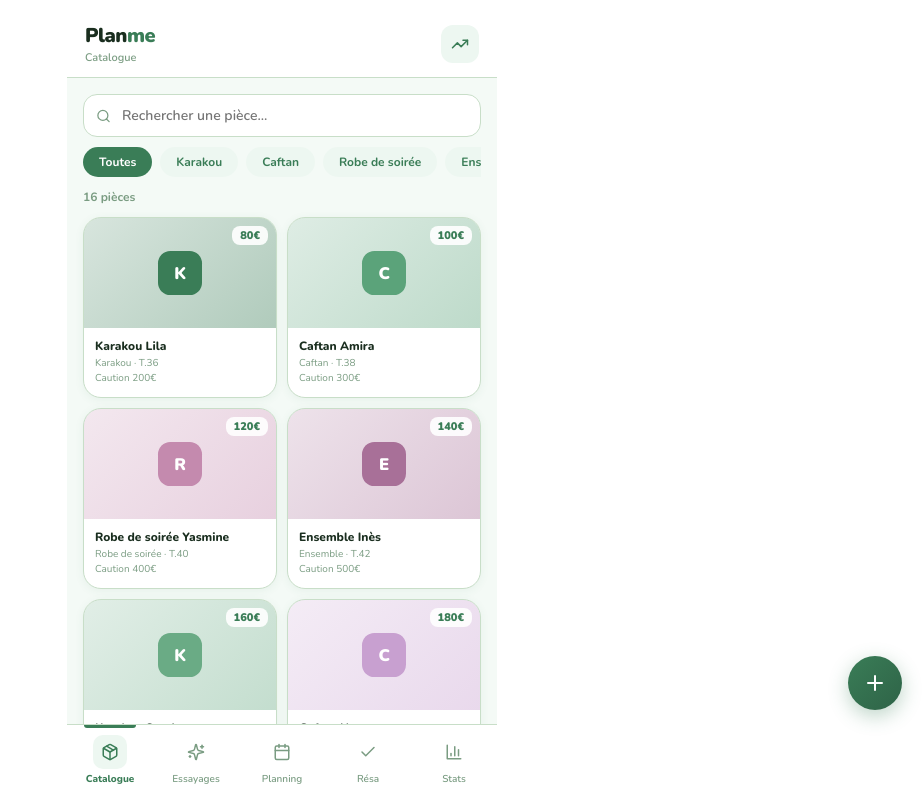
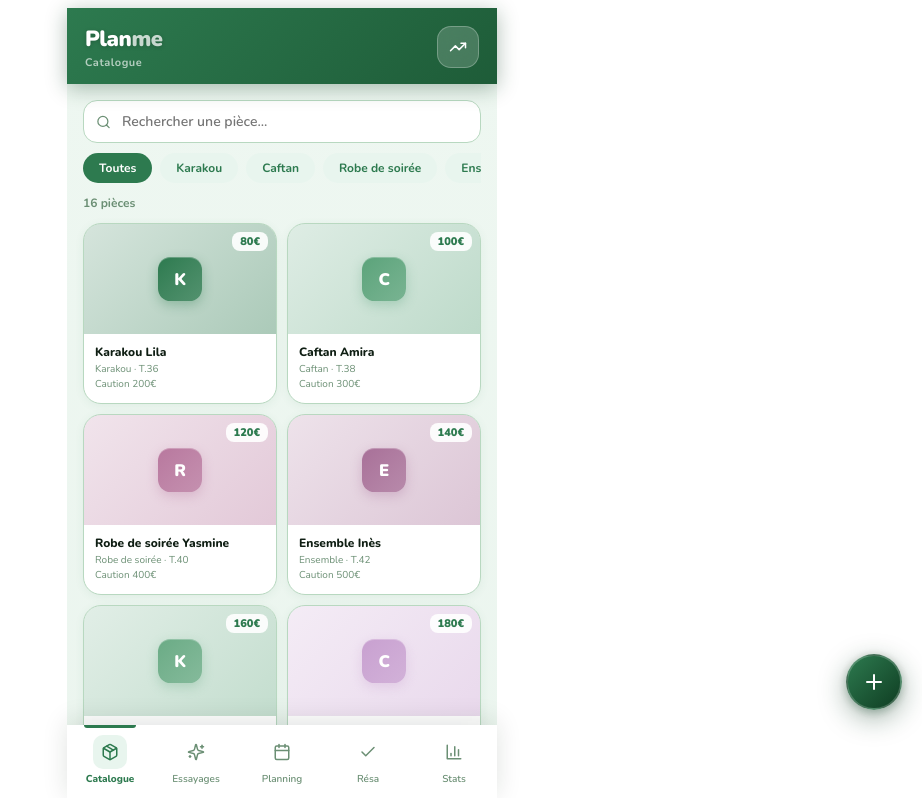
Before and after one commit to PLANME-code/planme, a React (Create React App) app: page / in a window 1280 px wide. Shown: the top 798 px of the page, without its empty margins (358-1280 px from the left). Built offline with nearby package versions, Linux system fonts and the light colour scheme.

Commit message:
Refactor color tokens and improve component styles
Updated color tokens and styles for components, including Avatar, Badge, TapCard, BtnPrimary, and FAB. Enhanced UI with gradients and improved accessibility features.

```diff
--- a/src/App.js
+++ b/src/App.js
@@ -8,11 +8,12 @@ import {
 
 // ─── TOKENS ─────────────────────────────────────────────────
 const T = {
-  vert:"#3A7D57", vert2:"#2E6347", vertL:"#EDF7F1", vertM:"#C8DEC8",
-  rose:"#C48AAE", roseL:"#F5ECF3", roseM:"#E8C4D8",
-  encre:"#1A2E1F", gris1:"#4A6B52", gris2:"#7A9C82", gris3:"#B8D4BC",
-  fond:"#F4FAF6", blanc:"#FFFFFF",
-  warn:"#E05050", warnL:"#FFF0EC",
+  vert:"#2D7A4F", vert2:"#1E5C38", vert3:"#0F3D22", vertL:"#E8F5EE", vertM:"#B8D8C0",
+  rose:"#B8789E", rose2:"#9A5E84", roseL:"#F5EAF3", roseM:"#DDB8CE",
+  encre:"#0F1E13", gris1:"#3A5C42", gris2:"#6B8F74", gris3:"#A8CCAE",
+  fond:"#EEF7F1", blanc:"#FFFFFF",
+  warn:"#D04040", warnL:"#FFF0EC",
+  gold:"#C8962A",
 };
 
 // ─── DONNÉES ────────────────────────────────────────────────
@@ -74,13 +75,13 @@ const useTap = () => {
 
 // ─── ATOMS ──────────────────────────────────────────────────
 const Avatar=({color,nom,size=42})=>(
-  <div style={{width:size,height:size,borderRadius:size*.28,background:color||T.vert,display:"flex",alignItems:"center",justifyContent:"center",color:"#fff",fontWeight:900,fontSize:size*.38,flexShrink:0,letterSpacing:-0.5}}>
+  <div style={{width:size,height:size,borderRadius:size*.28,background:`linear-gradient(135deg,${color||T.vert},${color||T.vert}BB)`,display:"flex",alignItems:"center",justifyContent:"center",color:"#fff",fontWeight:900,fontSize:size*.38,flexShrink:0,letterSpacing:-0.5,boxShadow:`0 4px 12px ${color||T.vert}55, inset 0 1px 0 rgba(255,255,255,0.25)`}}>
     {nom?.[0]?.toUpperCase()||"?"}
   </div>
 );
 
 const Badge=({label,color=T.vert})=>(
-  <span style={{background:color+"1A",color,fontSize:10,fontWeight:800,padding:"4px 10px",borderRadius:100,whiteSpace:"nowrap",border:`1px solid ${color}33`}}>
+  <span style={{background:`linear-gradient(135deg,${color}22,${color}11)`,color,fontSize:10,fontWeight:800,padding:"4px 10px",borderRadius:100,whiteSpace:"nowrap",border:`1px solid ${color}44`,boxShadow:`0 1px 4px ${color}22`}}>
     {label}
   </span>
 );
@@ -88,7 +89,20 @@ const Badge=({label,color=T.vert})=>(
 const TapCard=({children,onClick,style={}})=>{
   const {pressed,handlers}=useTap();
   return (
-    <div onClick={onClick} {...handlers} style={{background:T.blanc,borderRadius:18,border:`1.5px solid ${T.vertM}`,padding:"14px 16px",marginBottom:10,boxShadow:pressed?"0 1px 4px rgba(58,125,87,0.08)":"0 2px 12px rgba(58,125,87,0.07)",cursor:onClick?"pointer":"default",transform:pressed&&onClick?"scale(0.985)":"scale(1)",transition:"transform .1s, box-shadow .1s",...style}}>
+    <div onClick={onClick} {...handlers} style={{
+      background:`linear-gradient(160deg, ${T.blanc} 0%, #F8FCF9 100%)`,
+      borderRadius:20,
+      border:`1px solid ${T.vertM}88`,
+      padding:"14px 16px",
+      marginBottom:10,
+      boxShadow:pressed
+        ?"0 1px 4px rgba(15,62,34,0.06)"
+        :"0 4px 16px rgba(15,62,34,0.08), 0 1px 4px rgba(15,62,34,0.04)",
+      cursor:onClick?"pointer":"default",
+      transform:pressed&&onClick?"scale(0.984)":"scale(1)",
+      transition:"transform .12s cubic-bezier(.32,1.2,.55,1), box-shadow .12s",
+      ...style
+    }}>
       {children}
     </div>
   );
@@ -113,7 +127,7 @@ const Select=({label,children,...props})=>(
 const BtnPrimary=({children,onClick,disabled=false,style={}})=>{
   const {pressed,handlers}=useTap();
   return (
-    <button onClick={onClick} {...handlers} disabled={disabled} style={{width:"100%",background:disabled?T.gris3:`linear-gradient(135deg,${T.vert},${T.vert2})`,color:"#fff",border:"none",borderRadius:14,padding:"14px",fontWeight:900,fontSize:15,cursor:disabled?"not-allowed":"pointer",fontFamily:"inherit",boxShadow:disabled?"none":`0 4px 16px ${T.vert}44`,transform:pressed&&!disabled?"scale(0.98)":"scale(1)",transition:"transform .1s",...style}}>
+    <button onClick={onClick} {...handlers} disabled={disabled} style={{width:"100%",background:disabled?T.gris3:`linear-gradient(160deg,${T.vert},${T.vert3})`,color:"#fff",border:disabled?"none":"1px solid rgba(255,255,255,0.15)",borderRadius:16,padding:"15px",fontWeight:900,fontSize:15,cursor:disabled?"not-allowed":"pointer",fontFamily:"inherit",boxShadow:disabled?"none":`0 6px 20px ${T.vert3}55, inset 0 1px 0 rgba(255,255,255,0.15)`,transform:pressed&&!disabled?"scale(0.977)":"scale(1)",transition:"transform .12s cubic-bezier(.32,1.2,.55,1)",...style}}>
       {children}
     </button>
   );
@@ -201,7 +215,7 @@ const NavMois=({mois,setMois})=>(
 const FAB=({onClick})=>{
   const {pressed,handlers}=useTap();
   return (
-    <button onClick={onClick} {...handlers} style={{position:"fixed",bottom:90,right:20,width:54,height:54,borderRadius:"50%",background:`linear-gradient(135deg,${T.vert},${T.vert2})`,color:"#fff",border:"none",cursor:"pointer",display:"flex",alignItems:"center",justifyContent:"center",boxShadow:`0 6px 20px ${T.vert}55`,zIndex:150,transform:pressed?"scale(0.92)":"scale(1)",transition:"transform .1s cubic-bezier(.32,1.2,.55,1)"}}>
+    <button onClick={onClick} {...handlers} style={{position:"fixed",bottom:90,right:20,width:56,height:56,borderRadius:"50%",background:`linear-gradient(135deg,${T.vert},${T.vert3})`,color:"#fff",border:"2px solid rgba(255,255,255,0.2)",cursor:"pointer",display:"flex",alignItems:"center",justifyContent:"center",boxShadow:`0 8px 28px ${T.vert3}66, 0 2px 8px ${T.vert3}44`,zIndex:150,transform:pressed?"scale(0.90)":"scale(1)",transition:"transform .12s cubic-bezier(.32,1.2,.55,1)"}}>
       <Plus size={24}/>
     </button>
   );
@@ -628,21 +642,21 @@ const Stats=({res,cat,cli})=>{
     <div style={{padding:"0 16px"}}>
       {/* KPIs */}
       <div style={{display:"grid",gridTemplateColumns:"1fr 1fr",gap:10,marginBottom:10}}>
-        <TapCard style={{margin:0}}>
-          <div style={{fontSize:10,fontWeight:800,color:T.gris2,letterSpacing:"0.1em",textTransform:"uppercase",marginBottom:6}}>Chiffre d'affaires</div>
-          <div style={{fontWeight:900,fontSize:26,color:T.vert,lineHeight:1}}>{caTotal.toLocaleString("fr-FR")}€</div>
-          <div style={{fontSize:11,color:T.gris2,marginTop:4}}>{res.length} réservations</div>
+        <TapCard style={{margin:0,background:`linear-gradient(135deg,${T.vert}18,${T.vertL})`,border:`1px solid ${T.vert}33`}}>
+          <div style={{fontSize:10,fontWeight:800,color:T.vert,letterSpacing:"0.1em",textTransform:"uppercase",marginBottom:6}}>Chiffre d'affaires</div>
+          <div style={{fontWeight:900,fontSize:28,color:T.vert,lineHeight:1,textShadow:`0 1px 4px ${T.vert}33`}}>{caTotal.toLocaleString("fr-FR")}€</div>
+          <div style={{fontSize:11,color:T.gris1,marginTop:5,fontWeight:700}}>{res.length} réservations</div>
         </TapCard>
-        <TapCard style={{margin:0}}>
+        <TapCard style={{margin:0,background:`linear-gradient(135deg,${T.encre}08,${T.blanc})`}}>
           <div style={{fontSize:10,fontWeight:800,color:T.gris2,letterSpacing:"0.1em",textTransform:"uppercase",marginBottom:6}}>Panier moyen</div>
-          <div style={{fontWeight:900,fontSize:26,color:T.encre,lineHeight:1}}>{pm}€</div>
-          <div style={{fontSize:11,color:T.gris2,marginTop:4}}>par réservation</div>
+          <div style={{fontWeight:900,fontSize:28,color:T.encre,lineHeight:1}}>{pm}€</div>
+          <div style={{fontSize:11,color:T.gris2,marginTop:5,fontWeight:700}}>par réservation</div>
         </TapCard>
       </div>
-      <TapCard style={{marginBottom:10}}>
-        <div style={{fontSize:10,fontWeight:800,color:T.gris2,letterSpacing:"0.1em",textTransform:"uppercase",marginBottom:6}}>Cautions en cours</div>
-        <div style={{fontWeight:900,fontSize:26,color:T.rose,lineHeight:1}}>{cautions.toLocaleString("fr-FR")}€</div>
-        <div style={{fontSize:11,color:T.gris2,marginTop:4}}>à restituer sur réservations actives</div>
+      <TapCard style={{marginBottom:10,background:`linear-gradient(135deg,${T.rose}18,${T.roseL})`,border:`1px solid ${T.rose}33`}}>
+        <div style={{fontSize:10,fontWeight:800,color:T.rose,letterSpacing:"0.1em",textTransform:"uppercase",marginBottom:6}}>Cautions en cours</div>
+        <div style={{fontWeight:900,fontSize:28,color:T.rose2,lineHeight:1,textShadow:`0 1px 4px ${T.rose}33`}}>{cautions.toLocaleString("fr-FR")}€</div>
+        <div style={{fontSize:11,color:T.gris1,marginTop:5,fontWeight:700}}>à restituer sur réservations actives</div>
       </TapCard>
 
       {/* Graphique interactif */}
@@ -744,17 +758,17 @@ export default function App(){
   const titles={catalogue:"Catalogue",essayages:"Essayages",planning:"Planning",resa:"Réservations",stats:"Statistiques"};
 
   return (
-    <div style={{fontFamily:"'Nunito',sans-serif",background:T.fond,minHeight:"100vh",maxWidth:430,margin:"0 auto",position:"relative",paddingBottom:80}}>
+    <div style={{fontFamily:"'Nunito',sans-serif",background:`linear-gradient(180deg,${T.fond} 0%,#E8F3EC 100%)`,minHeight:"100vh",maxWidth:430,margin:"0 auto",position:"relative",paddingBottom:80}}>
       {/* Header */}
-      <div style={{background:T.blanc,borderBottom:`1.5px solid ${T.vertM}`,padding:"14px 18px 12px",position:"sticky",top:0,zIndex:100,display:"flex",alignItems:"center",justifyContent:"space-between"}}>
+      <div style={{background:`linear-gradient(135deg,${T.vert},${T.vert2})`,padding:"16px 18px 14px",position:"sticky",top:0,zIndex:100,display:"flex",alignItems:"center",justifyContent:"space-between",boxShadow:`0 4px 20px ${T.vert3}55`}}>
         <div>
-          <div style={{fontWeight:900,fontSize:20,color:T.encre,letterSpacing:-0.5}}>
-            Plan<span style={{color:T.vert}}>me</span>
+          <div style={{fontWeight:900,fontSize:22,color:"#fff",letterSpacing:-0.5,textShadow:"0 1px 4px rgba(0,0,0,0.2)"}}>
+            Plan<span style={{color:"rgba(255,255,255,0.75)"}}>me</span>
           </div>
-          <div style={{fontSize:11,color:T.gris2,fontWeight:600,marginTop:1}}>{titles[tab]}</div>
+          <div style={{fontSize:11,color:"rgba(255,255,255,0.65)",fontWeight:700,marginTop:1,letterSpacing:"0.05em"}}>{titles[tab]}</div>
         </div>
-        <div style={{width:38,height:38,borderRadius:12,background:T.vertL,display:"flex",alignItems:"center",justifyContent:"center"}}>
-          <TrendingUp size={18} color={T.vert}/>
+        <div style={{width:40,height:40,borderRadius:14,background:"rgba(255,255,255,0.18)",display:"flex",alignItems:"center",justifyContent:"center",backdropFilter:"blur(8px)",border:"1px solid rgba(255,255,255,0.25)"}}>
+          <TrendingUp size={18} color="#fff"/>
         </div>
       </div>
 
@@ -768,7 +782,7 @@ export default function App(){
       </div>
 
       {/* Tab bar avec indicateur animé */}
-      <div style={{position:"fixed",bottom:0,left:"50%",transform:"translateX(-50%)",width:"100%",maxWidth:430,background:T.blanc,borderTop:`1.5px solid ${T.vertM}`,display:"flex",zIndex:200}}>
+      <div style={{position:"fixed",bottom:0,left:"50%",transform:"translateX(-50%)",width:"100%",maxWidth:430,background:T.blanc,borderTop:"none",display:"flex",zIndex:200,boxShadow:"0 -4px 24px rgba(15,30,19,0.12)"}}>
         {TABS.map(({id,label,Icon})=>{
           const active=tab===id;
           return (
```
